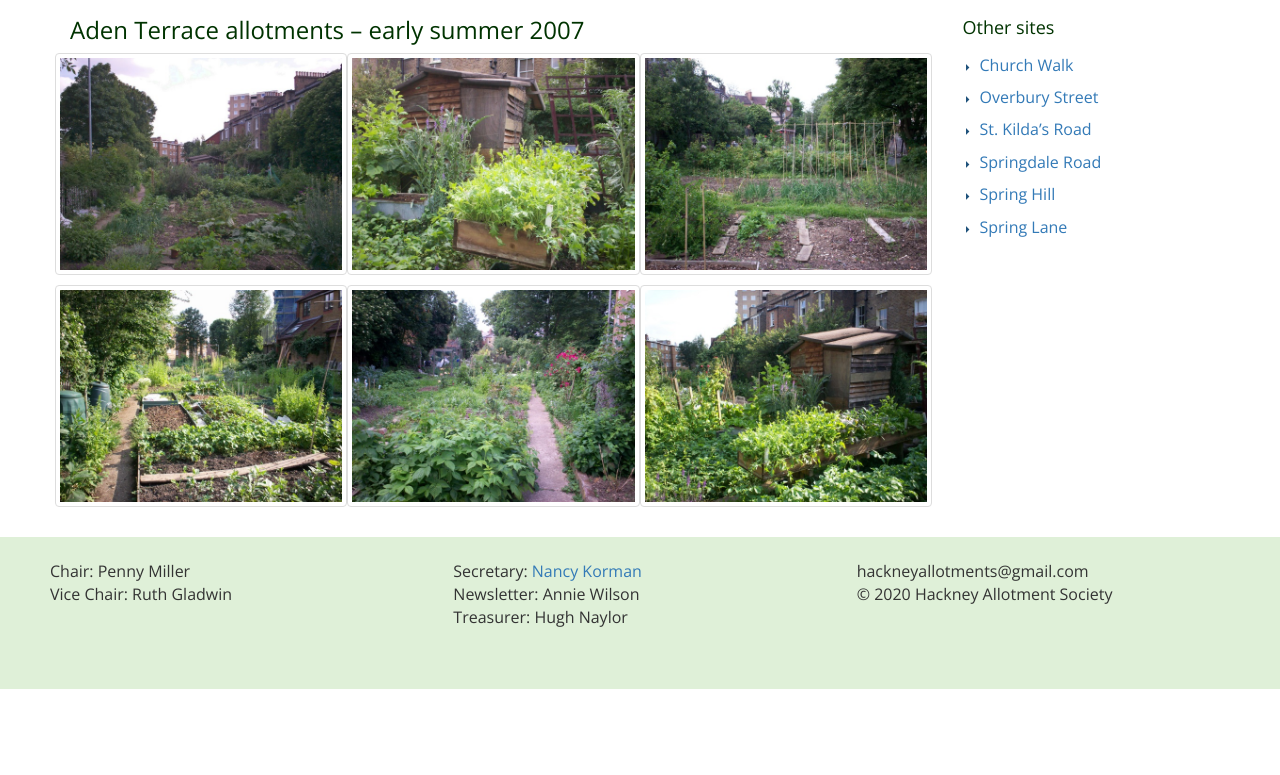
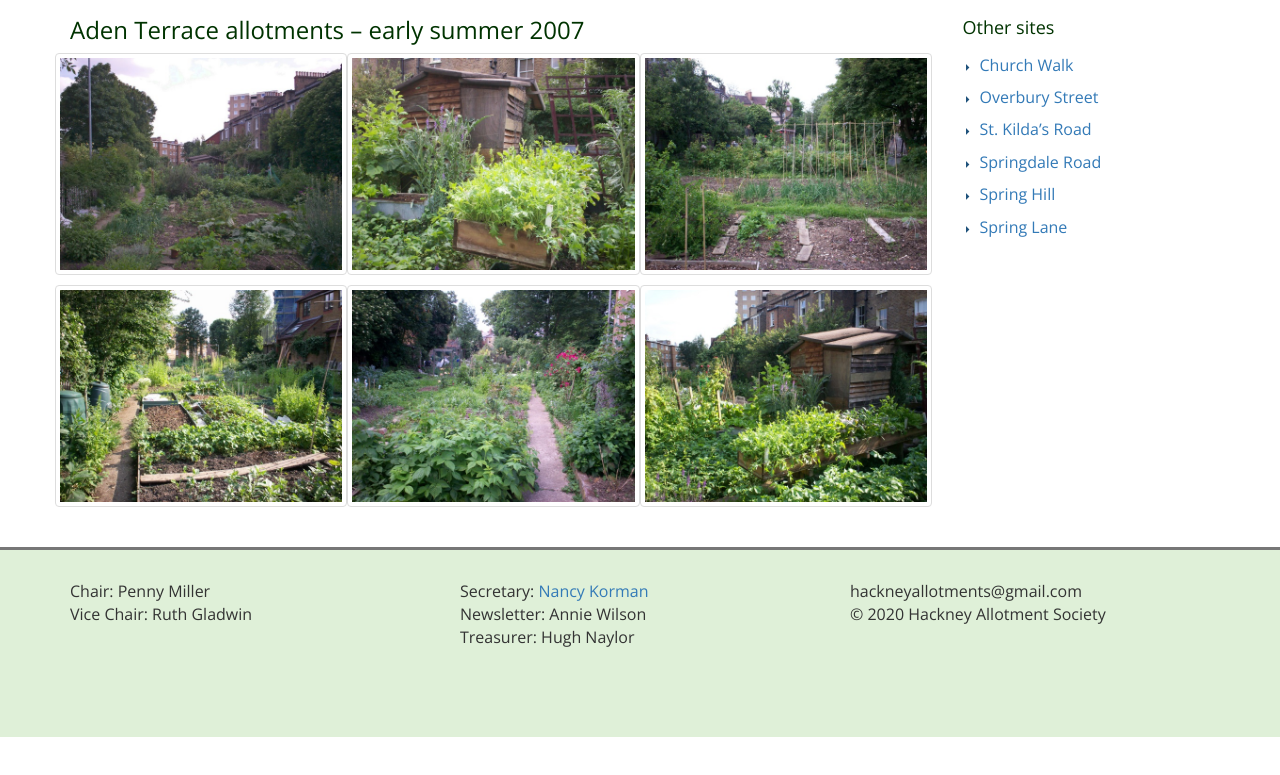
Before and after one commit to hackneyas/hackneyas, a plain HTML site: page at_photo.html in a window 1280 px wide. Shown: the part 63-838 px from the top of the page. After the commit the page ends 800 px from the top, so only its background shows below. Drawn offline with nearby package versions, Linux system fonts and the light colour scheme.

Commit message:
Add files via upload

```diff
--- a/at_photo.html
+++ b/at_photo.html
@@ -108,9 +108,10 @@
       </div>
     </div>
 
+       <footer class="footer">
+	   <hr/>
+		<div class="container" style="background:#dff0d8;">
 
-   <footer class="container-fluid">
-      <br/>
 
 	  <div class="row">
 
@@ -128,11 +129,11 @@
 
         <div class="col-sm-4">
           <p>hackneyallotments@gmail.com</br>
-          <!-- Modified: 2020-04-23 <br/> -->
+          <!-- Modified: 2020-08-24 <br/> -->
           &copy; 2020 Hackney Allotment Society</p><br/><br/><br/>
         </div>
       </div>
-
+</div>
     </footer>
 
 
```
Also changed, not shown: bylaws.html (+5 -4 lines), cguide.html (+5 -4 lines), checklist.html (+5 -4 lines), compsumm.html (+5 -4 lines), constitution.html (+5 -4 lines), cw_photo.html (+5 -4 lines), dk_allot.html (+5 -4 lines), document.html (+5 -4 lines).
